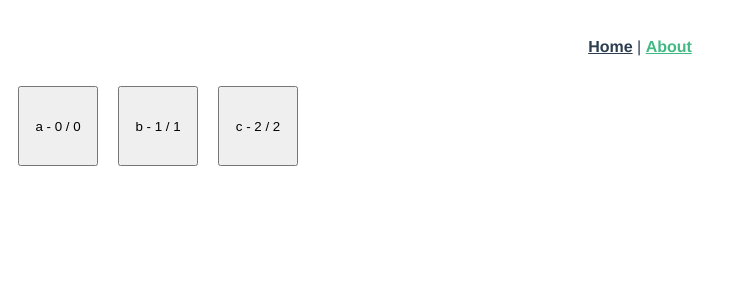
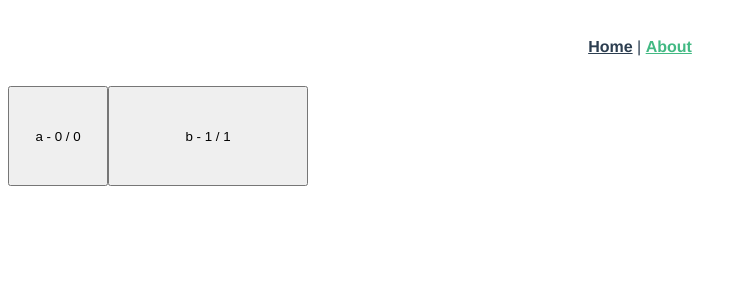
Before and after one commit to fito-cheol/LayoutCheol, a Vue app: page /about in a window 1280 px wide. Shown: the top 300 px of the page, without its empty margins (0-747 px from the left). Built offline with nearby package versions, Linux system fonts and the light colour scheme.

Commit message:
New Item Structure, Size Change

```diff
--- a/src/components/GridCustom/Item.vue
+++ b/src/components/GridCustom/Item.vue
@@ -14,6 +14,12 @@ const CLICK_PIXEL_DISTANCE = 4
 export default {
   name: 'GridItem',
   props: {
+    item:{
+      type: String
+    },
+    size:{
+      type: Number
+    },
     index: {
       type: Number
     },
@@ -82,11 +88,11 @@ export default {
       ]
     },
     style () {
-      let { zIndex, cellWidth, cellHeight, top, left } = this
+      let { zIndex, cellWidth, size, cellHeight, top, left } = this
 
       return {
         zIndex,
-        width: cellWidth + 'px',
+        width: cellWidth * size + 'px',
         height: cellHeight + 'px',
         transform: `translate3d(${left}px, ${top}px, 0)`
       }
--- a/src/components/GridCustom/Layout.vue
+++ b/src/components/GridCustom/Layout.vue
@@ -3,6 +3,7 @@
     <GridItem v-for="v in list"
               :key="v.index"
               :index="v.index"
+              :size="v.size"
               :sort="v.sort"
               :draggable="draggable"
               :drag-delay="dragDelay"
@@ -78,9 +79,10 @@ export default {
       handler: function (nextItems = []) {
         this.list = nextItems.map((item, index) => {
           return {
-            item,
+            item: item.content,
+            size: item.size,
             index: index,
-            sort: index
+            sort: index,
           }
         })
       },
--- a/src/views/About.vue
+++ b/src/views/About.vue
@@ -3,13 +3,12 @@
     <layout
       :draggable="true"
       :sortable="true"
-      :items="items"
-      cellWidth=100
-      cellHeight=100
-
+      :items="newItems"
+      :cellWidth="width"
+      :cellHeight="height"
       >
       <template slot="cell" scope="props">
-          <button style="width:80px; height:80px">{{props.item}} - {{props.index}} / {{props.sort}} </button>
+          <button style="width:100%; height:100%">{{props.item}} - {{props.index}} / {{props.sort}} </button>
       </template>
     </layout>
   </div>
@@ -26,10 +25,15 @@ export default {
   },
   data () {
     return {
+      width:100,
+      height:100,
       items: [
         'a',
         'b',
         'c',
+      ],
+      newItems:[
+        {content:'a', size:1},{content:'b',size:2}
       ]
     }
   }
```
